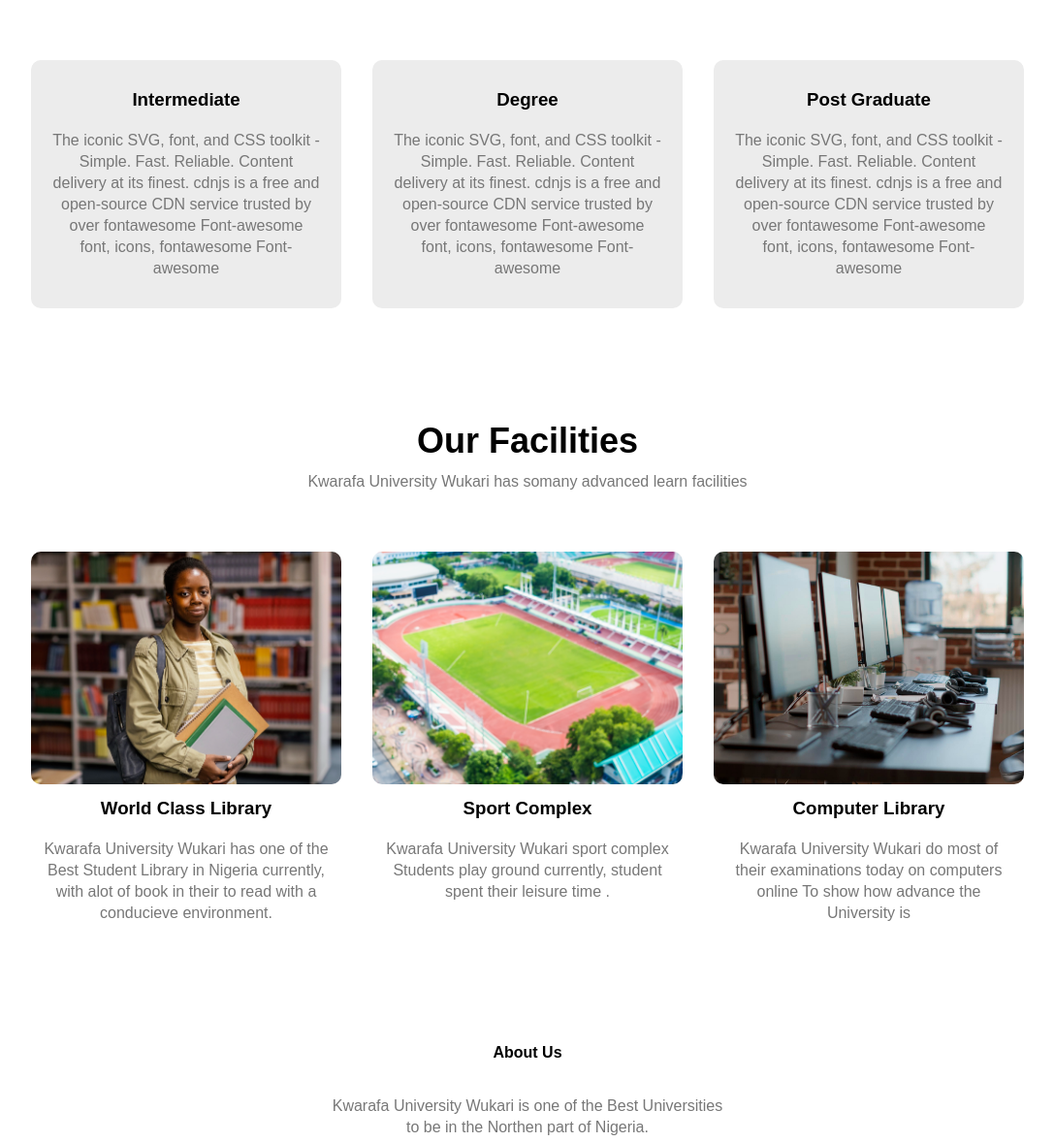
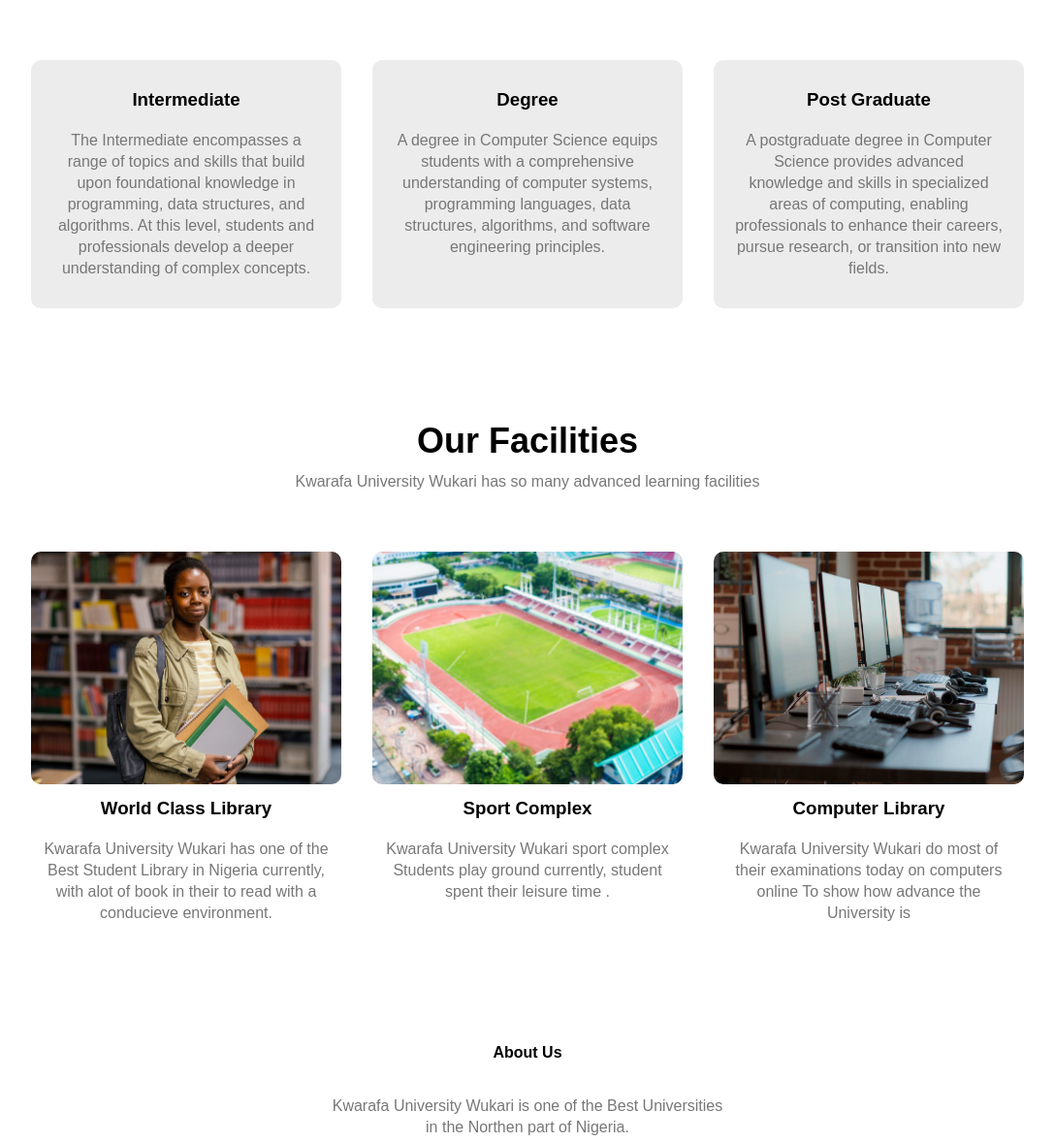
Before and after one commit to asaiah4812/kwarafa-university, a plain HTML site: page course.html in a window 1280 px wide. Shown: the part 573-1751 px from the top of the page at 97% size, without its empty margins (96-1183 px from the left). Drawn offline with Linux system fonts and the light colour scheme; a web font is replaced by a local one.

Commit message:
new update

```diff
--- a/course.html
+++ b/course.html
@@ -42,27 +42,21 @@
             <div class="course-col">
                 <h3>Intermediate</h3>
                 <p>
-                    The iconic SVG, font, and CSS toolkit - Simple. Fast. Reliable. Content delivery at its finest. cdnjs is a free and
-                    open-source CDN service trusted by over fontawesome Font-awesome
-                    font, icons, fontawesome Font-awesome
+                    The Intermediate encompasses a range of topics and skills that build upon foundational knowledge in programming, data structures, and algorithms. At this level, students and professionals develop a deeper understanding of complex concepts.
                 </p>
             </div>
 
             <div class="course-col">
                 <h3>Degree</h3>
                 <p>
-                    The iconic SVG, font, and CSS toolkit - Simple. Fast. Reliable. Content delivery at its finest. cdnjs is a free and
-                    open-source CDN service trusted by over fontawesome Font-awesome
-                    font, icons, fontawesome Font-awesome
+                    A degree in Computer Science equips students with a comprehensive understanding of computer systems, programming languages, data structures, algorithms, and software engineering principles.
                 </p>
             </div>
 
             <div class="course-col">
                 <h3>Post Graduate</h3>
                 <p>
-                    The iconic SVG, font, and CSS toolkit - Simple. Fast. Reliable. Content delivery at its finest. cdnjs is a free and
-                    open-source CDN service trusted by over fontawesome Font-awesome
-                    font, icons, fontawesome Font-awesome
+                    A postgraduate degree in Computer Science provides advanced knowledge and skills in specialized areas of computing, enabling professionals to enhance their careers, pursue research, or transition into new fields.
                 </p>
             </div>
         </div>
@@ -74,7 +68,7 @@
 
     <section class="facilities">
         <h1>Our Facilities</h1>
-        <p>Kwarafa University Wukari has somany advanced learn facilities</p>
+        <p>Kwarafa University Wukari has so many advanced learning facilities</p>
 
         <div class="row">
             <div class="facilities-col">
@@ -106,7 +100,7 @@
 
     <section id="contact" class="footer">
             <h4>About Us</h4>
-            <p>Kwarafa University Wukari is one of the Best Universities <br>to be
+            <p>Kwarafa University Wukari is one of the Best Universities <br>
                 in the Northen part of Nigeria.
             </p>
             <div class="icons">
@@ -115,7 +109,7 @@
                 <i class="fa fa-Instagram"></i>
                 <i class="fa fa-Linkedin"></i>
             </div>
-            <p>Made by Augusting Web Development</p>
+            <p>Made by Augustine Web Development</p>
             <span>💻DosikiWebdev &copy; 2025</span>
         </section>
 
```
Also changed, not shown: index.html (+5 -5 lines).
